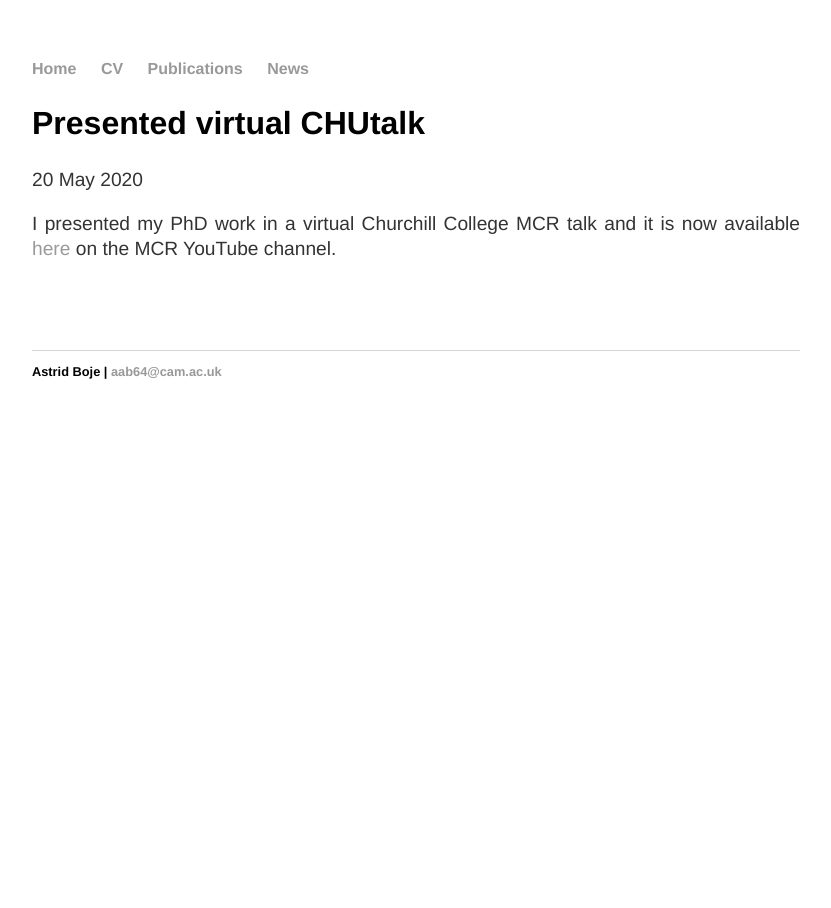
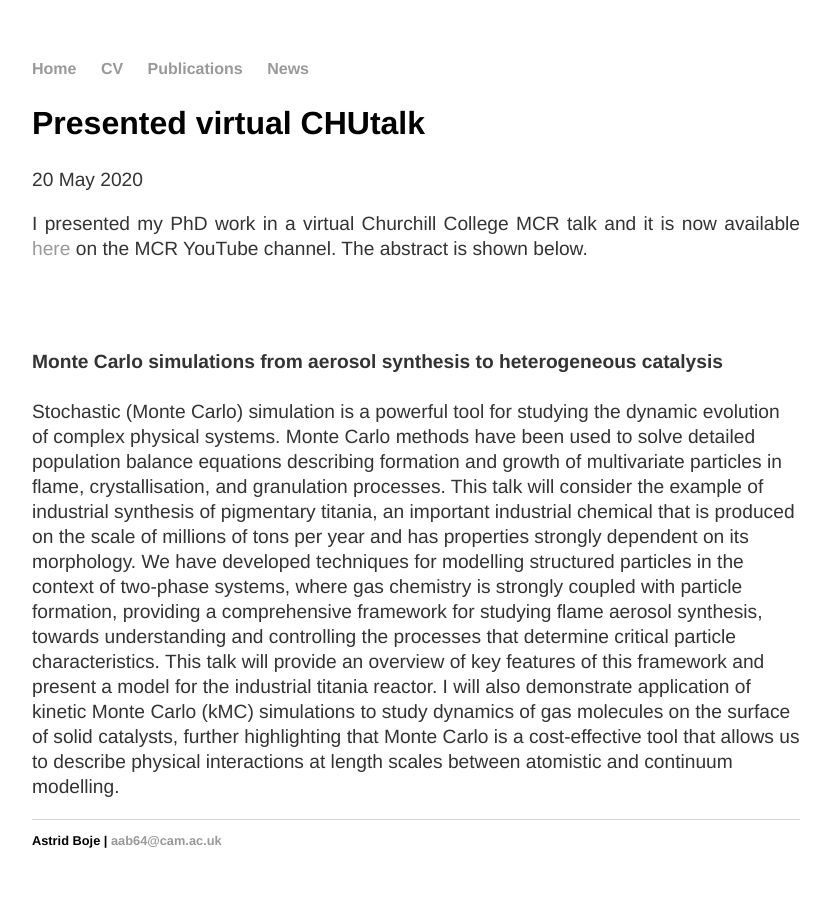
Before and after one commit to aab64/aab64.github.io, a Jekyll site: the page built from _posts/2020-05-20-CHUtalk.md, in a window 1280 px wide. Shown: the whole page, without its empty margins (224-1055 px from the left). Built offline with Jekyll 4.4.1, drawn with Linux system fonts in a browser that asks for light colours.

Commit message:
Added abstract

```diff
--- a/_posts/2020-05-20-CHUtalk.md
+++ b/_posts/2020-05-20-CHUtalk.md
@@ -9,10 +9,40 @@ date: 2020-05-20
  <a href="https://www.youtube.com/watch?v=sjOI20LPF5U">
   here
  </a>
- on the MCR YouTube channel.
+ on the MCR YouTube channel. The abstract is shown below.
 </p>
 
 <p>
   <br/>
   <br/>
 </p>
+
+<p>
+
+<strong>Monte Carlo simulations from aerosol synthesis to heterogeneous
+catalysis</strong>
+  <br/>
+  <br/>
+Stochastic (Monte Carlo) simulation is a powerful tool for studying
+the dynamic evolution of complex physical systems. Monte Carlo
+methods have been used to solve detailed population balance
+equations describing formation and growth of multivariate particles
+in flame, crystallisation, and granulation processes. This talk will
+consider the example of industrial synthesis of pigmentary titania,
+an important industrial chemical that is produced on the scale of
+millions of tons per year and has properties strongly dependent on
+its morphology. We have developed techniques for modelling
+structured particles in the context of two-phase systems, where gas
+chemistry is strongly coupled with particle formation, providing a
+comprehensive framework for studying flame aerosol synthesis,
+towards understanding and controlling the processes that determine
+critical particle characteristics. This talk will provide an
+overview of key features of this framework and present a model for
+the industrial titania reactor. I will also demonstrate application
+of kinetic Monte Carlo (kMC) simulations to study dynamics of gas
+molecules on the surface of solid catalysts, further highlighting
+that Monte Carlo is a cost-effective tool that allows us to describe
+physical interactions at length scales between atomistic and
+continuum modelling.
+
+</p>
```
